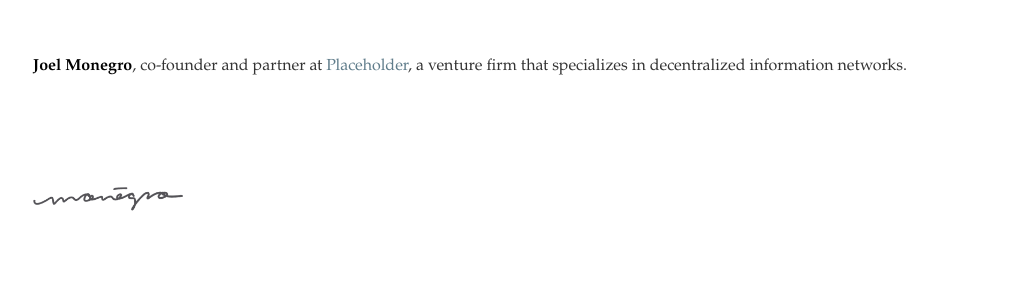
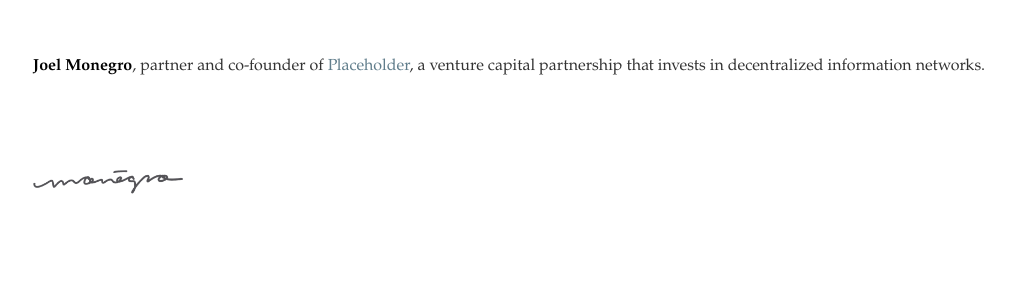
Before and after one commit to jmonegro/jmonegro.github.io, a Jekyll site: the page built from index.html, in a window 1280 px wide. Shown: the top 300 px of the page, without its empty margins (127-1142 px from the left). Built offline with Jekyll 4.4.1, drawn with Linux system fonts in a browser that asks for light colours.

Commit message:
Bio update

```diff
--- a/_includes/footer.html
+++ b/_includes/footer.html
@@ -1,5 +1,5 @@
 <footer>
-  <br><br>
+  <br>
   <a href="{{site.baseurl}}/">
     <img width="150" class="logo" style="opacity:0.8" src="{{site.baseurl}}/assets/img/monegro.PNG" alt="Joel Monegro" title="Joel Monegro">
   </a>
--- a/_includes/header.html
+++ b/_includes/header.html
@@ -3,7 +3,7 @@
     <!-- <em>Decentralized information networks</em> -->
   </h1>
   <div class="" style="margin-top:-5px;font-size:16px">
-    <strong><a href="/" style="color:black">Joel Monegro</a></strong>, co-founder and partner at <a href="http://twitter.com/placeholdervc" target="_blank" style="text-decoration:none">Placeholder</a>, a venture firm that specializes in decentralized information networks.
+    <strong><a href="/" style="color:black">Joel Monegro</a></strong>, partner and co-founder of <a href="https://placeholder.vc" target="_blank" style="text-decoration:none">Placeholder</a>, a venture capital partnership that invests in decentralized information networks.
   </div>
 </div>
 <br>
--- a/index.html
+++ b/index.html
@@ -9,7 +9,7 @@
         <li class="listing">
           <a href="{{ post.url | prepend: site.baseurl }}"><h3>{{ post.title }}</h3></a>
           <br><span class="smaller">{{ post.date | date: "%B %-d, %Y" }}</span>  <br/>
-          <div class="excerpt smaller" style="position:relative;top:-20px;">{{ post.excerpt }}</div>
+          <div class="excerpt smaller">{{ post.excerpt }}</div>
         </li>
         <span style="color:#bbb"><br>&mdash;<br><br></span>
     {% endfor %}
```
Also changed, not shown: 2 other files.
